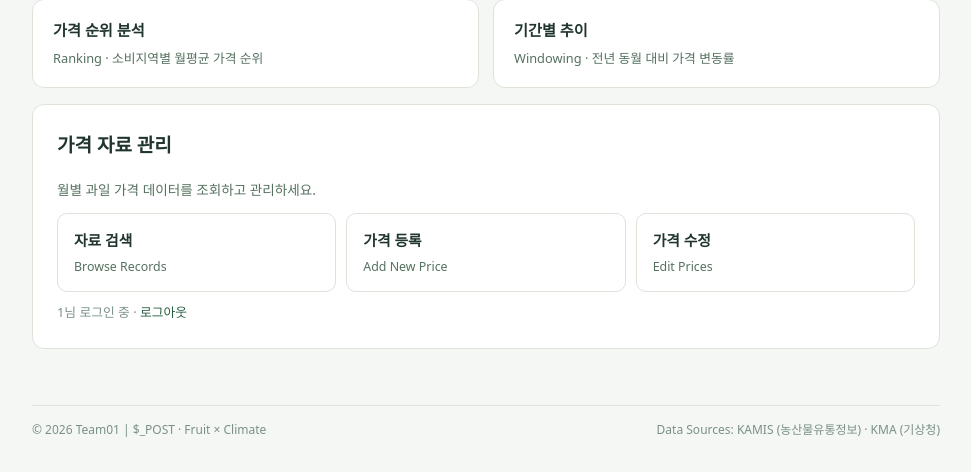
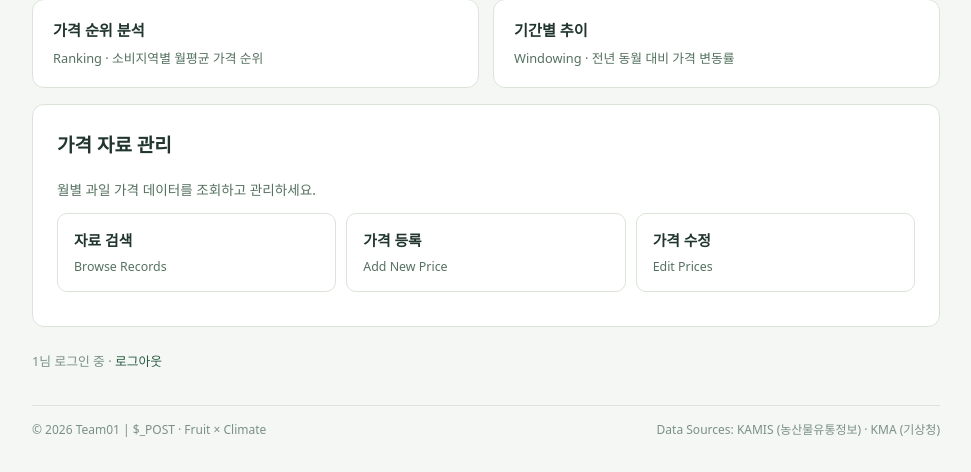
Before and after one commit to bigdata-team01/team01, a PHP site: page /index.php in a window 1280 px wide. Shown: the part 814-1286 px from the top of the page, without its empty margins (304-1275 px from the left). Run offline with PHP 8.4, Linux system fonts and the light colour scheme; the visitor is signed in with stand-in values (Sample User, id 1); data comes from the database, SQL or seed files in the repository.

Commit message:
로그인중, 회원가입 부분 박스와 분리

```diff
--- a/team01/index.php
+++ b/team01/index.php
@@ -195,11 +195,13 @@ require_once __DIR__ . '/includes/layout_open.php';
             <p class="data-card-sub">Edit Prices</p>
         </a>
     </div>
-    <?php if (isset($_SESSION['user_id'])): ?>
-        <p class="data-section-notice"><?= e((string)($_SESSION['login_id'] ?? '회원')) ?>님 로그인 중 · <a href="auth/logout.php">로그아웃</a></p>
-    <?php else: ?>
+    <?php if (!isset($_SESSION['user_id'])): ?>
         <p class="data-section-notice">가격 데이터 등록 및 수정은 로그인 후 이용할 수 있습니다. <a href="auth/login.php">로그인</a> · <a href="auth/register.php">회원가입</a></p>
     <?php endif; ?>
 </section>
 
+<?php if (isset($_SESSION['user_id'])): ?>
+    <p class="data-section-notice" style="margin-top: 12px;"><?= e((string)($_SESSION['login_id'] ?? '회원')) ?>님 로그인 중 · <a href="auth/logout.php">로그아웃</a></p>
+<?php endif; ?>
+
 <?php require_once __DIR__ . '/includes/layout_close.php'; ?>
```
